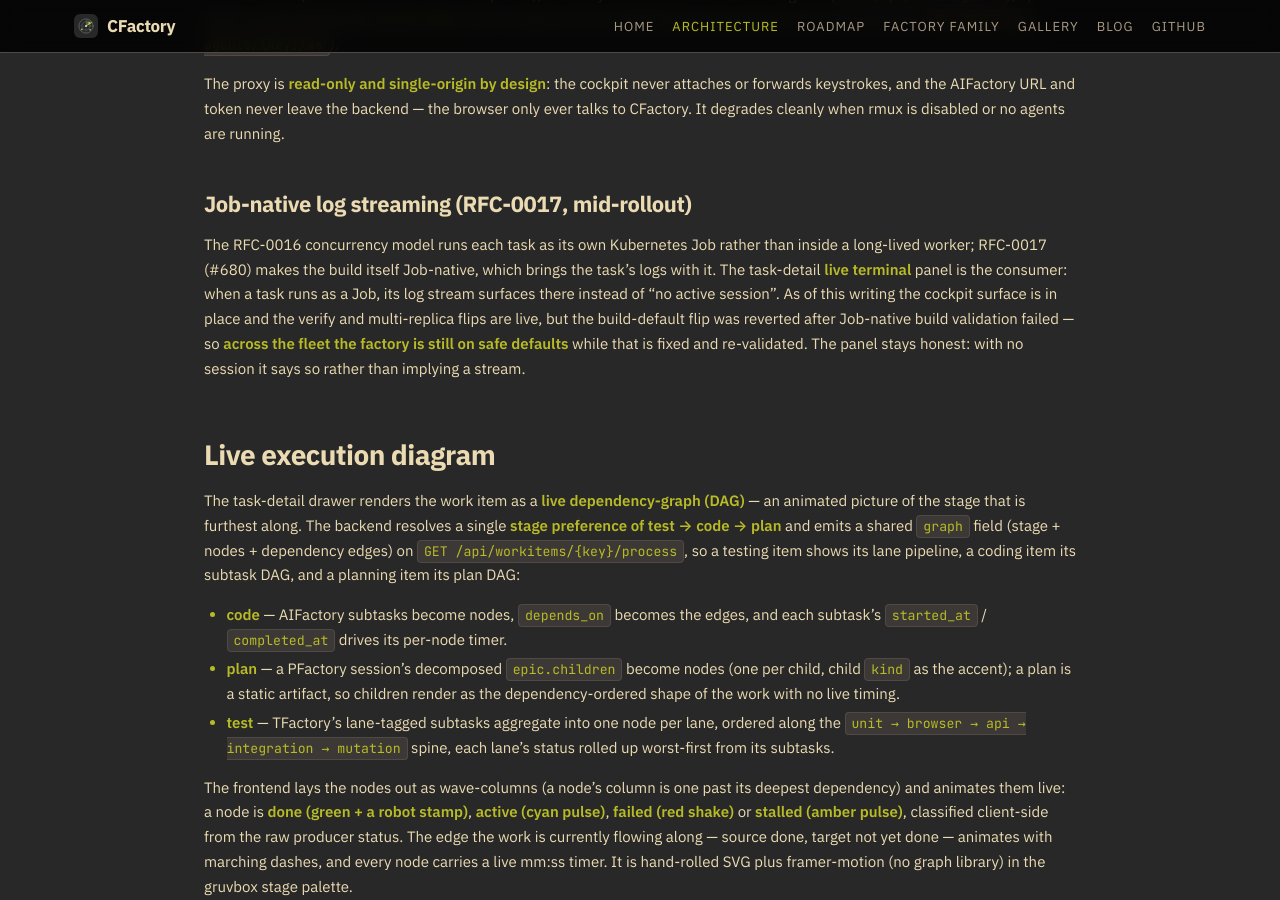
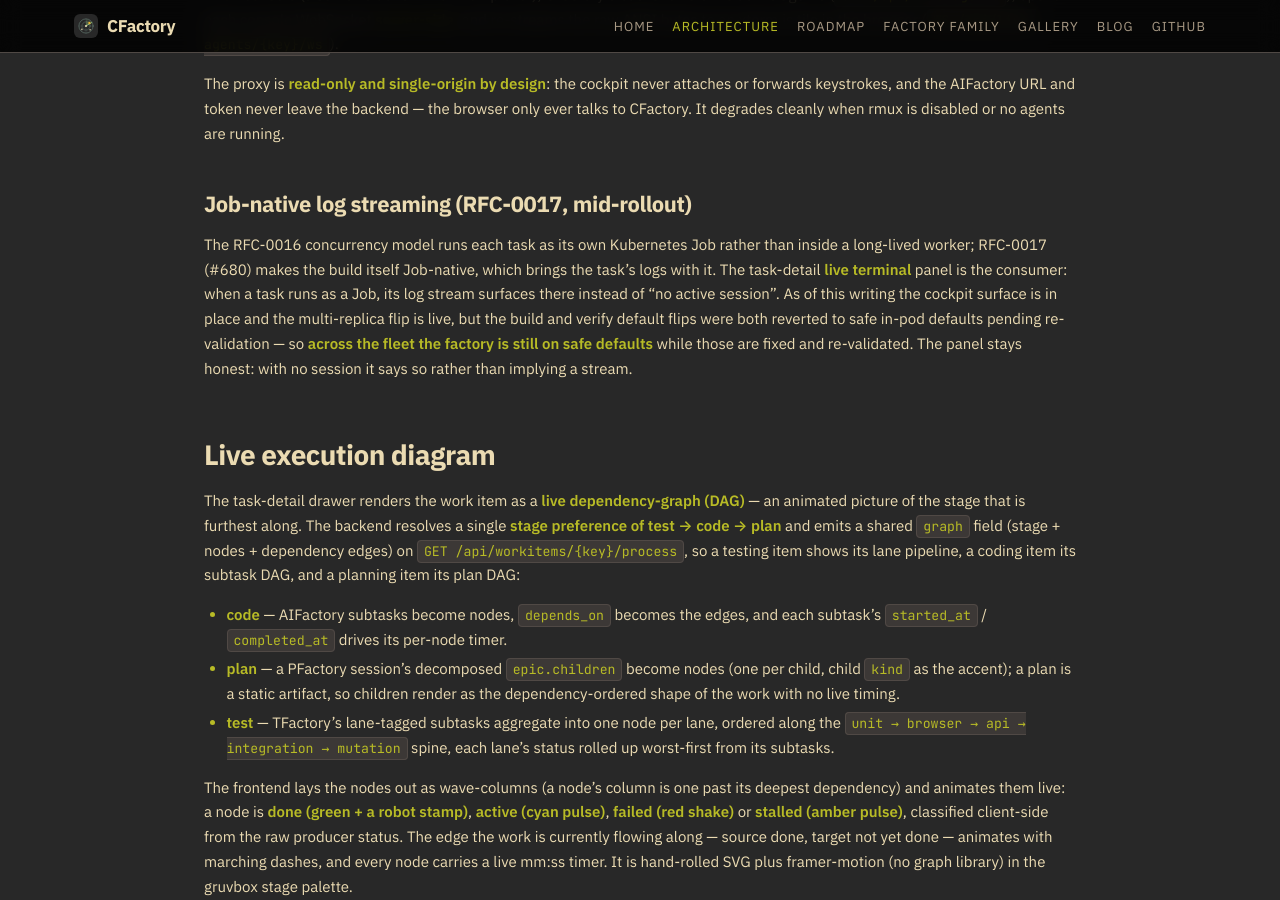
Before and after one commit to olafkfreund/CFactory, a Jekyll site: the page built from docs/architecture.md, in a window 1280 px wide and 900 px high, scrolled down 1900 px. Built offline with Jekyll 4.4.1, drawn with Linux system fonts in a browser that asks for light colours.

Commit message:
docs: correct flip status — verify flip reverted to safe default, not live
Co-Authored-By: Claude Opus 4.8 <noreply@anthropic.com>

```diff
--- a/docs/architecture.md
+++ b/docs/architecture.md
@@ -98,9 +98,9 @@ than inside a long-lived worker; RFC-0017 (#680) makes the build itself
 Job-native, which brings the task's logs with it. The task-detail **live terminal**
 panel is the consumer: when a task runs as a Job, its log stream surfaces there
 instead of "no active session". As of this writing the cockpit surface is in
-place and the verify and multi-replica flips are live, but the build-default flip
-was reverted after Job-native build validation failed — so **across the fleet the
-factory is still on safe defaults** while that is fixed and re-validated. The
+place and the multi-replica flip is live, but the build and verify default flips
+were both reverted to safe in-pod defaults pending re-validation — so **across the
+fleet the factory is still on safe defaults** while those are fixed and re-validated. The
 panel stays honest: with no session it says so rather than implying a stream.
 
 ## Live execution diagram
```
Also changed, not shown: docs/_posts/2026-06-21-the-cockpit-shows-the-graph-the-mode-and-the-logs.md (+3 -3 lines).
